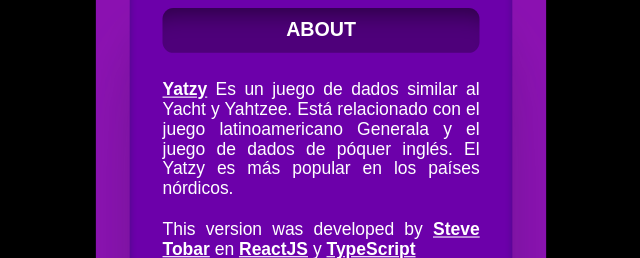
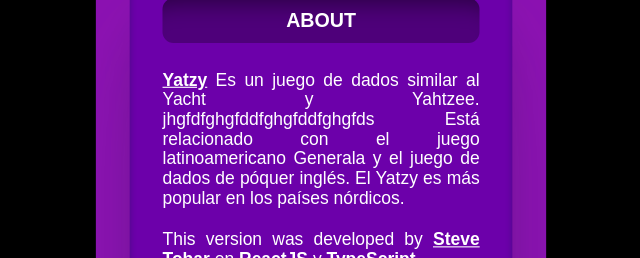
Before and after one commit to MrxSteve/proyecto, a React (Create React App) app in the folder frontend/: page /about in a window 1280 px wide. Shown: the part 275-533 px from the top of the page, without its empty margins (319-959 px from the left). Built offline with nearby package versions, Linux system fonts and the light colour scheme; no server answers.

Commit message:
cambio inge

```diff
--- a/frontend/src/components/aboutGame/index.tsx
+++ b/frontend/src/components/aboutGame/index.tsx
@@ -53,7 +53,7 @@
             >
               Yatzy
             </a>{" "}
-            Es un juego de dados similar al Yacht y Yahtzee.
+            Es un juego de dados similar al Yacht y Yahtzee. jhgfdfghgfddfghgfddfghgfds
             Está relacionado con el juego latinoamericano Generala
             y el juego de dados de póquer inglés.
             El Yatzy es más popular en los países nórdicos.
```
